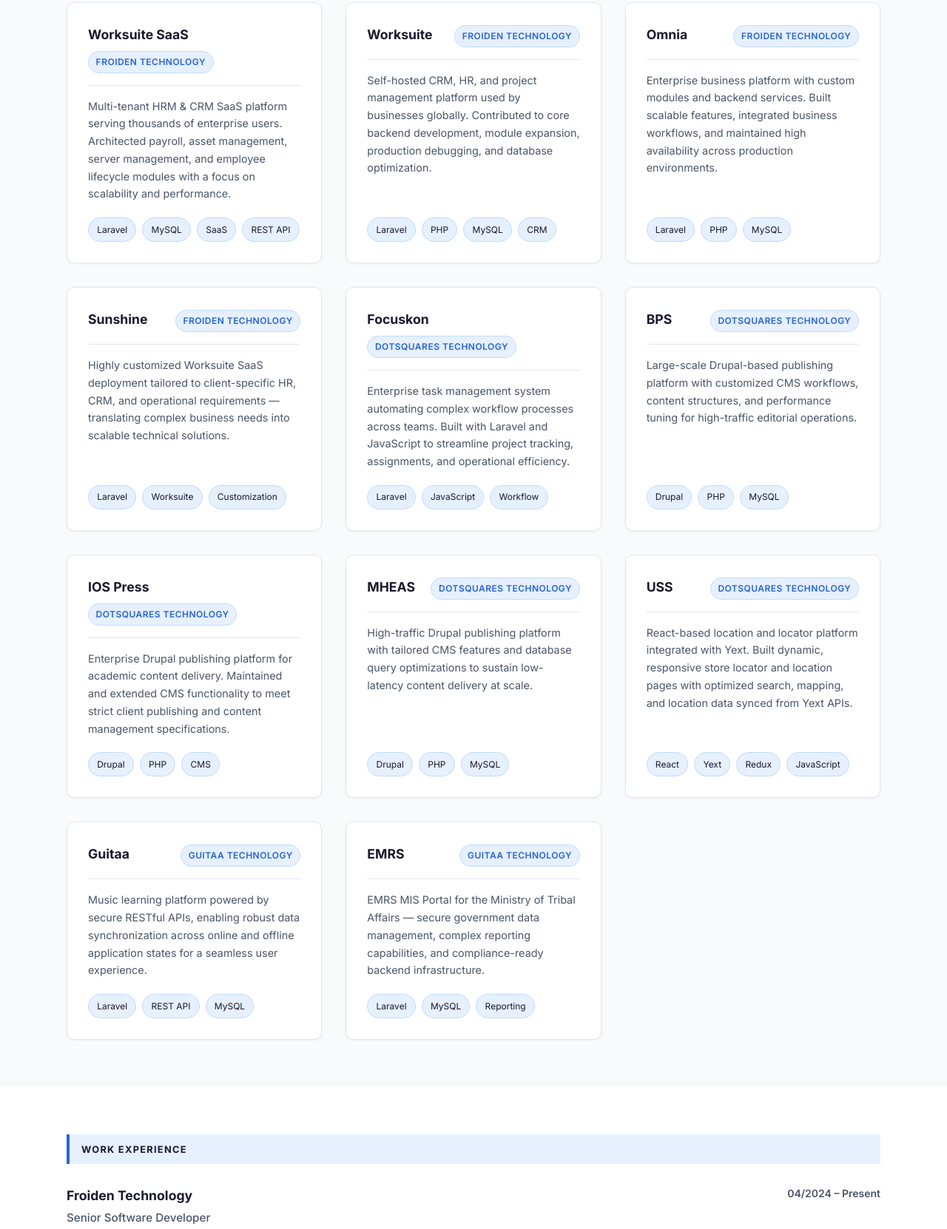
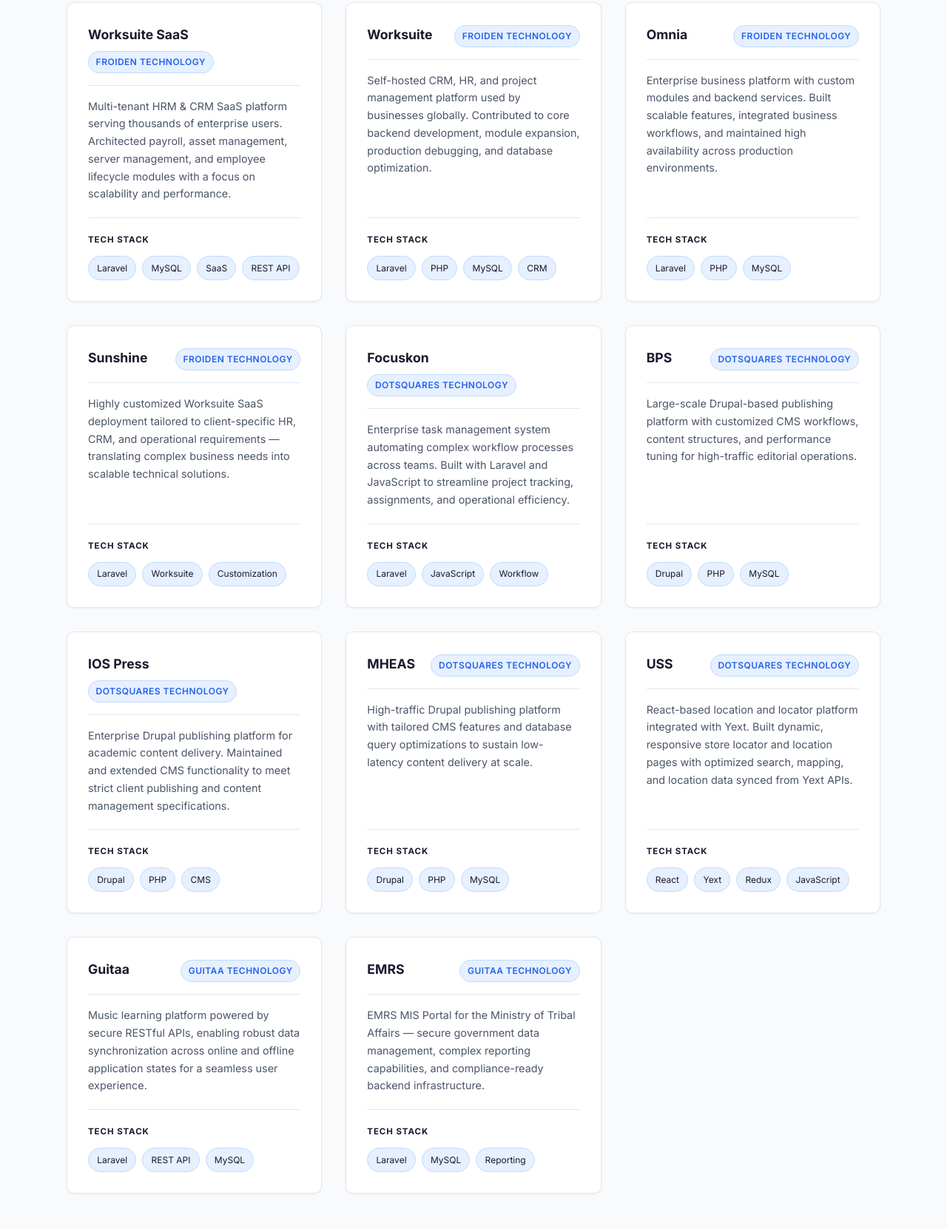
Before and after one commit to charchilkhandelwal2522/portfolio, a plain HTML site: page index.html in a window 1280 px wide. Shown: the part 2038-3700 px from the top of the page at 74% size. Drawn offline with Linux system fonts and the light colour scheme.

Commit message:
Update index.html

```diff
--- a/index.html
+++ b/index.html
@@ -137,11 +137,14 @@
               <span class="project-company">Froiden Technology</span>
             </div>
             <p class="project-desc">Multi-tenant HRM &amp; CRM SaaS platform serving thousands of enterprise users. Architected payroll, asset management, server management, and employee lifecycle modules with a focus on scalability and performance.</p>
+            <div class="project-tech">
+              <h4 class="project-tech-label">Tech Stack</h4>
               <div class="project-tags">
               <span>Laravel</span>
               <span>MySQL</span>
               <span>SaaS</span>
               <span>REST API</span>
+              </div>
             </div>
           </article>
 
@@ -151,11 +154,14 @@
               <span class="project-company">Froiden Technology</span>
             </div>
             <p class="project-desc">Self-hosted CRM, HR, and project management platform used by businesses globally. Contributed to core backend development, module expansion, production debugging, and database optimization.</p>
+            <div class="project-tech">
+              <h4 class="project-tech-label">Tech Stack</h4>
               <div class="project-tags">
               <span>Laravel</span>
               <span>PHP</span>
               <span>MySQL</span>
               <span>CRM</span>
+              </div>
             </div>
           </article>
 
@@ -165,10 +171,13 @@
               <span class="project-company">Froiden Technology</span>
             </div>
             <p class="project-desc">Enterprise business platform with custom modules and backend services. Built scalable features, integrated business workflows, and maintained high availability across production environments.</p>
+            <div class="project-tech">
+              <h4 class="project-tech-label">Tech Stack</h4>
               <div class="project-tags">
               <span>Laravel</span>
               <span>PHP</span>
               <span>MySQL</span>
+              </div>
             </div>
           </article>
 
@@ -178,10 +187,13 @@
               <span class="project-company">Froiden Technology</span>
             </div>
             <p class="project-desc">Highly customized Worksuite SaaS deployment tailored to client-specific HR, CRM, and operational requirements — translating complex business needs into scalable technical solutions.</p>
+            <div class="project-tech">
+              <h4 class="project-tech-label">Tech Stack</h4>
               <div class="project-tags">
               <span>Laravel</span>
               <span>Worksuite</span>
               <span>Customization</span>
+              </div>
             </div>
           </article>
 
@@ -191,10 +203,13 @@
               <span class="project-company">Dotsquares Technology</span>
             </div>
             <p class="project-desc">Enterprise task management system automating complex workflow processes across teams. Built with Laravel and JavaScript to streamline project tracking, assignments, and operational efficiency.</p>
+            <div class="project-tech">
+              <h4 class="project-tech-label">Tech Stack</h4>
               <div class="project-tags">
               <span>Laravel</span>
               <span>JavaScript</span>
               <span>Workflow</span>
+              </div>
             </div>
           </article>
 
@@ -204,10 +219,13 @@
               <span class="project-company">Dotsquares Technology</span>
             </div>
             <p class="project-desc">Large-scale Drupal-based publishing platform with customized CMS workflows, content structures, and performance tuning for high-traffic editorial operations.</p>
+            <div class="project-tech">
+              <h4 class="project-tech-label">Tech Stack</h4>
               <div class="project-tags">
               <span>Drupal</span>
               <span>PHP</span>
               <span>MySQL</span>
+              </div>
             </div>
           </article>
 
@@ -217,10 +235,13 @@
               <span class="project-company">Dotsquares Technology</span>
             </div>
             <p class="project-desc">Enterprise Drupal publishing platform for academic content delivery. Maintained and extended CMS functionality to meet strict client publishing and content management specifications.</p>
+            <div class="project-tech">
+              <h4 class="project-tech-label">Tech Stack</h4>
               <div class="project-tags">
               <span>Drupal</span>
               <span>PHP</span>
               <span>CMS</span>
+              </div>
             </div>
           </article>
 
@@ -230,10 +251,13 @@
               <span class="project-company">Dotsquares Technology</span>
             </div>
             <p class="project-desc">High-traffic Drupal publishing platform with tailored CMS features and database query optimizations to sustain low-latency content delivery at scale.</p>
+            <div class="project-tech">
+              <h4 class="project-tech-label">Tech Stack</h4>
               <div class="project-tags">
               <span>Drupal</span>
               <span>PHP</span>
               <span>MySQL</span>
+              </div>
             </div>
           </article>
 
@@ -243,11 +267,14 @@
               <span class="project-company">Dotsquares Technology</span>
             </div>
             <p class="project-desc">React-based location and locator platform integrated with Yext. Built dynamic, responsive store locator and location pages with optimized search, mapping, and location data synced from Yext APIs.</p>
+            <div class="project-tech">
+              <h4 class="project-tech-label">Tech Stack</h4>
               <div class="project-tags">
               <span>React</span>
               <span>Yext</span>
               <span>Redux</span>
               <span>JavaScript</span>
+              </div>
             </div>
           </article>
 
@@ -257,10 +284,13 @@
               <span class="project-company">Guitaa Technology</span>
             </div>
             <p class="project-desc">Music learning platform powered by secure RESTful APIs, enabling robust data synchronization across online and offline application states for a seamless user experience.</p>
+            <div class="project-tech">
+              <h4 class="project-tech-label">Tech Stack</h4>
               <div class="project-tags">
               <span>Laravel</span>
               <span>REST API</span>
               <span>MySQL</span>
+              </div>
             </div>
           </article>
 
@@ -270,10 +300,13 @@
               <span class="project-company">Guitaa Technology</span>
             </div>
             <p class="project-desc">EMRS MIS Portal for the Ministry of Tribal Affairs — secure government data management, complex reporting capabilities, and compliance-ready backend infrastructure.</p>
+            <div class="project-tech">
+              <h4 class="project-tech-label">Tech Stack</h4>
               <div class="project-tags">
               <span>Laravel</span>
               <span>MySQL</span>
               <span>Reporting</span>
+              </div>
             </div>
           </article>
         </div>
```
Lines whose indentation alone changed are shown as unchanged.
